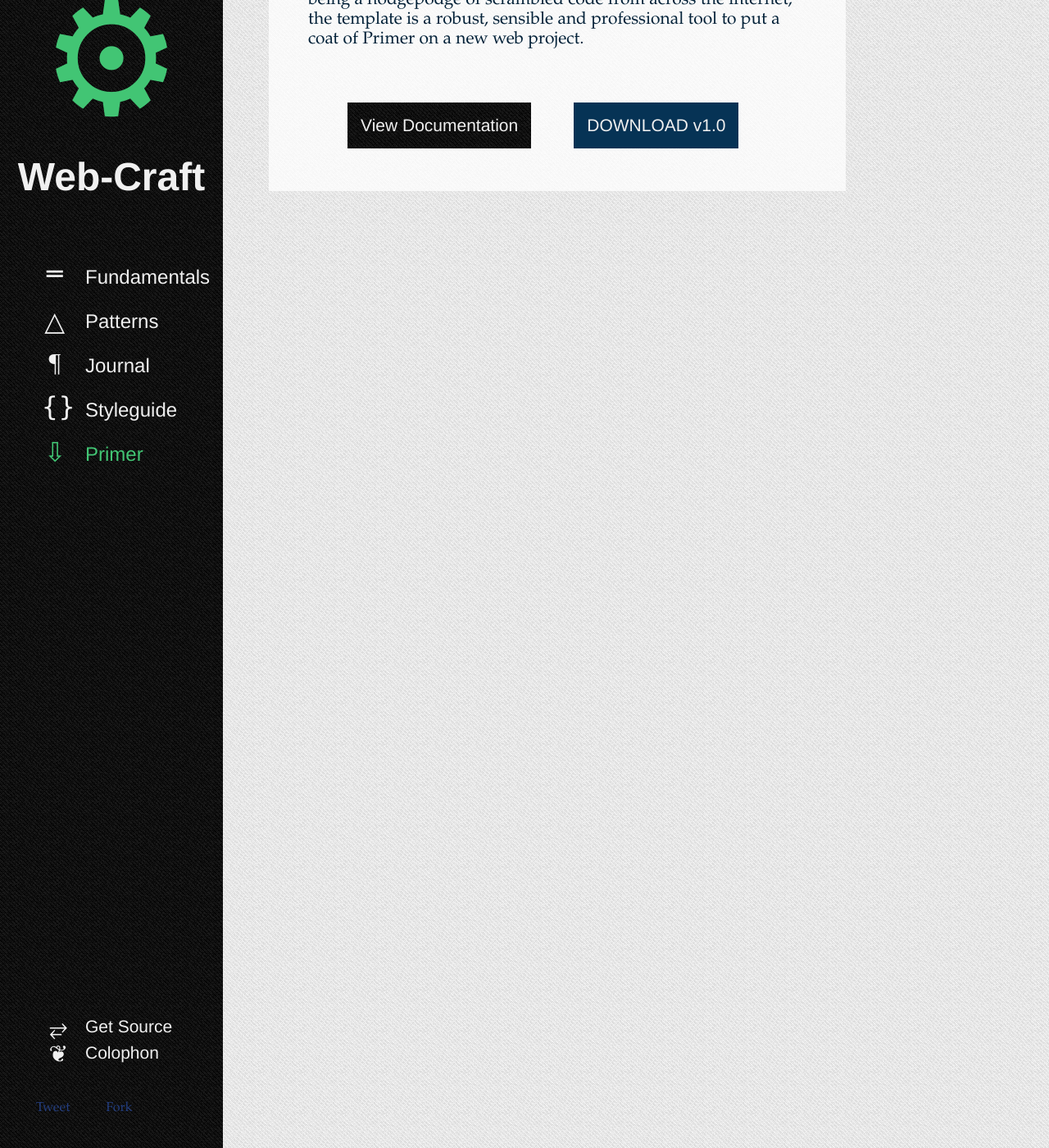
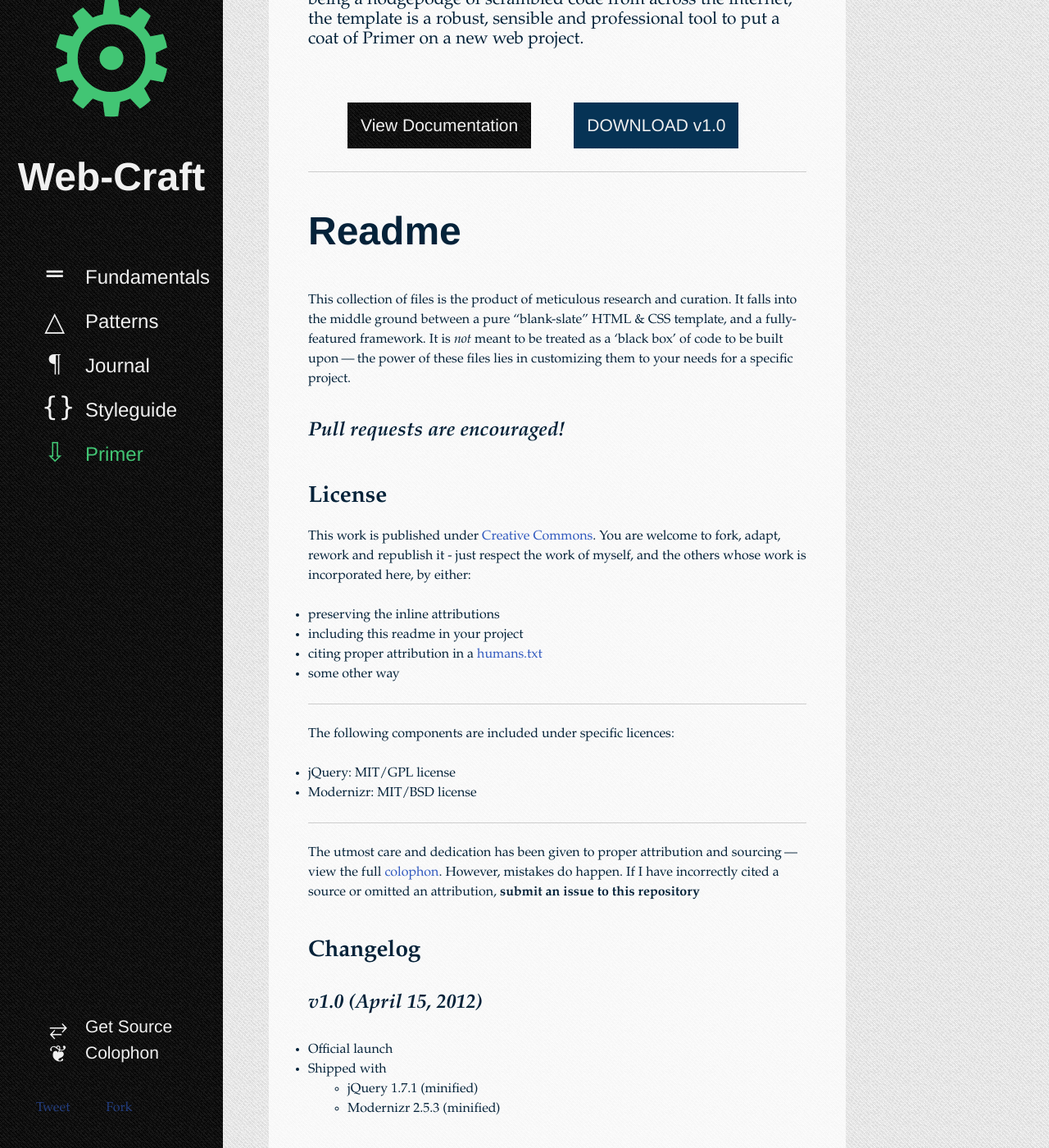
Before and after one commit to caycefischer/webcraft, a Jekyll site: the page built from primer/index.markdown, in a window 1280 px wide and 1400 px high, scrolled down 420 px. Shown: the whole window at 82% size. Built offline with Jekyll 4.4.1, drawn with Linux system fonts in a browser that asks for light colours; nearby versions of some CDN libraries; comment, search, counter and statistics services are not loaded.

Commit message:
dump readme into primer index page

```diff
--- a/primer/index.markdown
+++ b/primer/index.markdown
@@ -17,3 +17,41 @@ Built upon the shoulders of giants, the Primer incorporates code from the [HTML5
 
 #### [DOWNLOAD v1.0](https://github.com/zakkain/webcraft/zipball/v1.0)
 {: .delta .btn .action-area}
+
+---
+
+# Readme
+{: .hN .alpha}
+
+This collection of files is the product of meticulous research and curation. It falls into the middle ground between a pure "blank-slate" HTML & CSS template, and a fully-featured framework. It is _not_ meant to be treated as a 'black box' of code to be built upon&thinsp;&mdash;&thinsp;the power of these files lies in customizing them to your needs for a specific project.
+
+### Pull requests are encouraged!
+
+## License
+
+This work is published under [Creative Commons](http://creativecommons.org/licenses/by/3.0/). You are welcome to fork, adapt, rework and republish it - just respect the work of myself, and the others whose work is incorporated here, by either:
+
+* preserving the inline attributions
+* including this readme in your project
+* citing proper attribution in a [humans.txt](humanstxt.org/humans.txt)
+* some other way
+
+---
+
+The following  components are included under specific licences:
+
+* jQuery: MIT/GPL license
+* Modernizr: MIT/BSD license
+
+---
+
+The utmost care and dedication has been given to proper attribution and sourcing&thinsp;&mdash;&thinsp;view the full [colophon](http://lab.zacharykain.com/webcraft/colophon). However, mistakes do happen. If I have incorrectly cited a source or omitted an attribution, **submit an issue to this repository**
+
+## Changelog
+
+### v1.0 (April 15, 2012)
+
+* Official launch
+* Shipped with
+	* jQuery 1.7.1 (minified)
+	* Modernizr 2.5.3 (minified)
```
